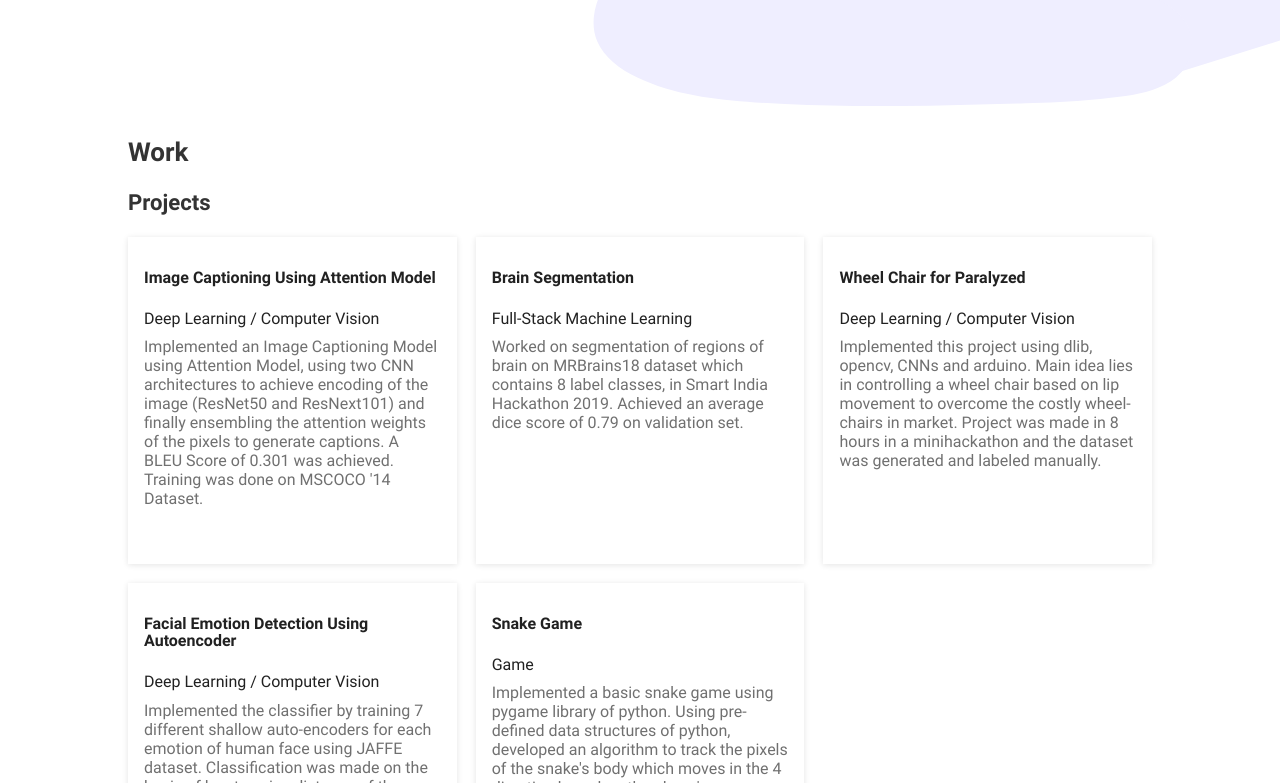
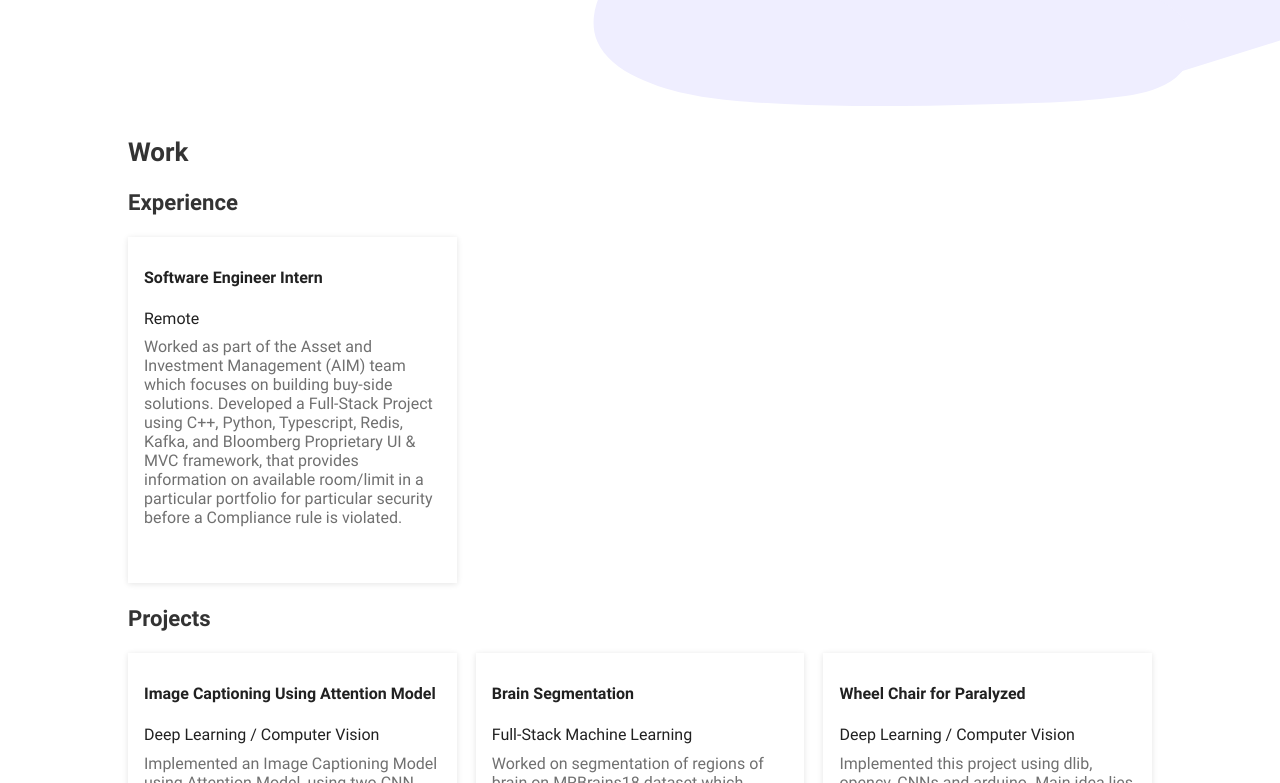
Before and after one commit to banipreetr/myportfolio, a Gatsby site: page / in a window 1280 px wide. Shown: the part 493-1276 px from the top of the page. Built offline with nearby package versions, Linux system fonts and the light colour scheme; Gatsby itself is replaced by a stand-in of ours.

Commit message:
Added Experience section

```diff
--- a/src/components/landing/Projects/index.jsx
+++ b/src/components/landing/Projects/index.jsx
@@ -10,9 +10,24 @@ export const Projects = () => {
   return (
     <Wrapper as={Container} id="projects">
       <h2>Work</h2>
+      <h3>Experience</h3>
 
+      <Grid>
+        {WorkData.experience.map((node) => (
+          <Item as="div" key={node.title} target="_blank" rel="noopener noreferrer" theme={theme}>
+            <Card theme={theme}>
+              <Content>
+                <h4>{node.title}</h4>
+                <Subtitle>{node.location}</Subtitle>
+                <p>{node.description}</p>
+              </Content>
+
+            </Card>
+          </Item>
+        ))}
+      </Grid>
+      <h3></h3>
       <h3>Projects</h3>
-
       <Grid>
         {WorkData.projects.map((node) => (
           <Item as="div" key={node.title} target="_blank" rel="noopener noreferrer" theme={theme}>
--- a/src/components/landing/Projects/work.json
+++ b/src/components/landing/Projects/work.json
@@ -1,4 +1,13 @@
 {
+    "experience": [
+      {
+        "title": "Software Engineer Intern",
+        "location": "Remote",
+        "time": "June 2020 - September 2020",
+        "description": "Worked as part of the Asset and Investment Management (AIM) team which focuses on building buy-side solutions. Developed a Full-Stack Project using C++, Python, Typescript, Redis, Kafka, and Bloomberg Proprietary UI & MVC framework, that provides information on available room/limit in a particular portfolio for particular security before a Compliance rule is violated."
+      }
+
+    ],
     "projects": [
       {
         "title": "Image Captioning Using Attention Model",
```
